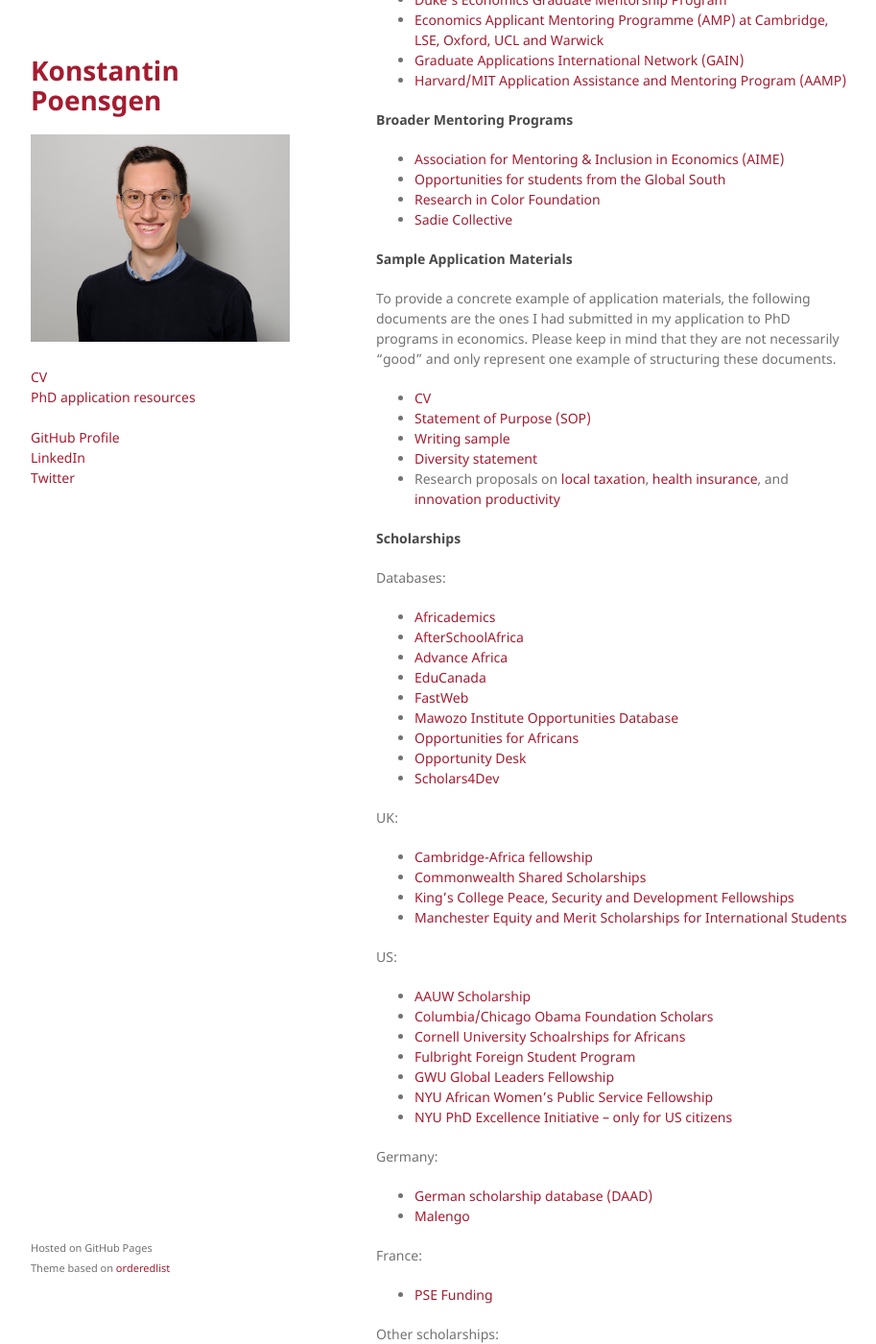
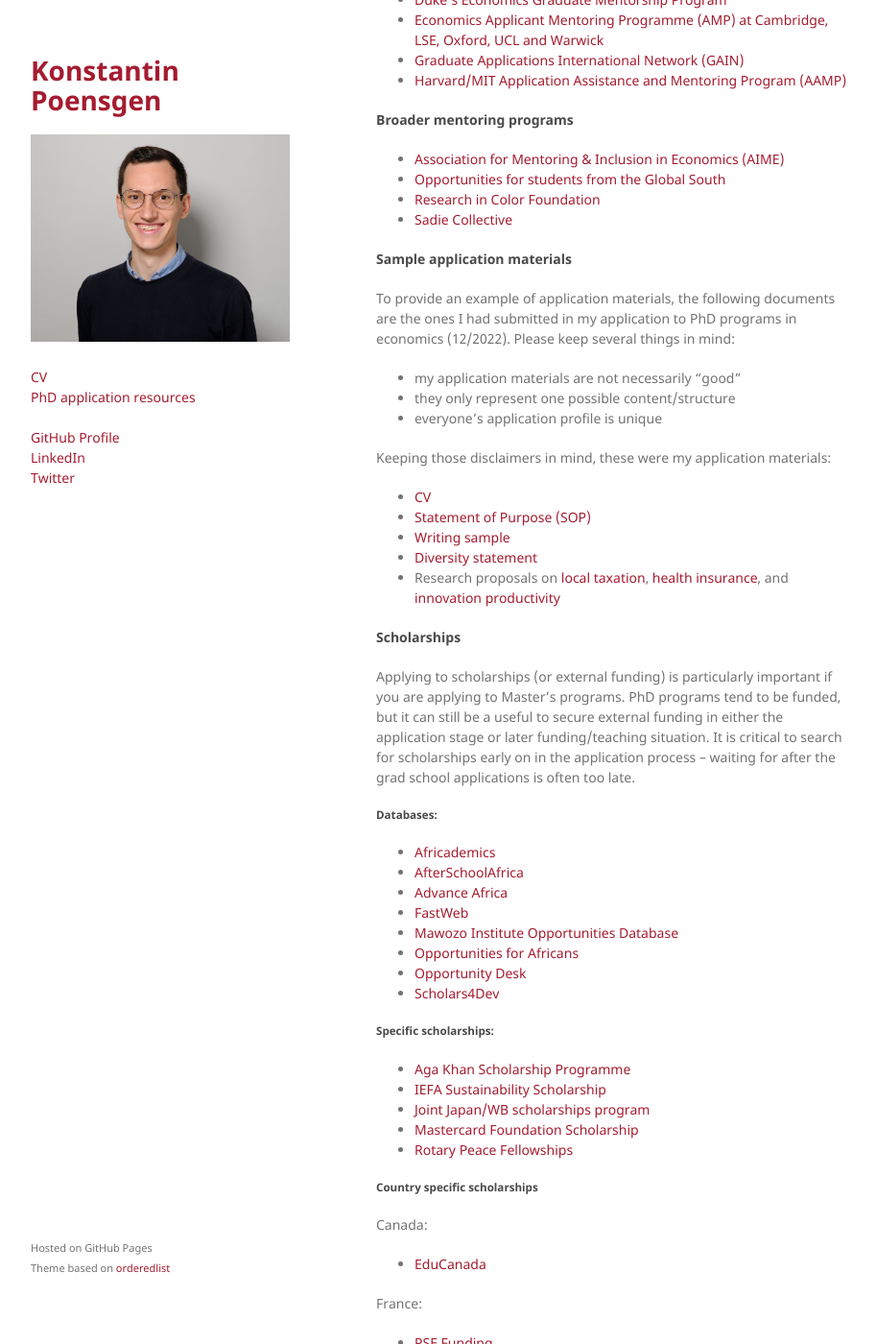
Before and after one commit to konstantinpoensgen/konstantinpoensgen.github.io, a Jekyll site: the page built from pages/phd-economics-application-advice.md, in a window 1280 px wide and 1400 px high, scrolled down 792 px. Shown: the whole window at 96% size, without its empty margins (178-1091 px from the left). Built offline with Jekyll 4.4.1, drawn with Linux system fonts in a browser that asks for light colours; our own code applies the rules of GitHub Pages for plain Markdown files; some of the changed text lies outside the part shown.

Commit message:
Updating information/phd application resources

```diff
--- a/pages/phd-economics-application-advice.md
+++ b/pages/phd-economics-application-advice.md
@@ -10,11 +10,11 @@ This page collects resources related to graduate school applications in economic
 3. PhD application mentoring programs
 4. Broader mentoring programs
 5. Sample application materials
-6. Scholarships
+6. Scholarship information
 
 If you have information that could be added, please email me (konstantinpoensgen [at] fas.harvard.edu).
 
-#### General Resources
+#### General resources
 - AEA on [preparing for graduate school](https://www.aeaweb.org/resources/students/grad-prep) and [suggested timeline](https://www.aeaweb.org/resources/students/grad-prep/timeline)
 - [Guide for students considering a PhD - Dick Startz](https://econ.ucsb.edu/~startz/A%20Guide%20for%20UCSB%20Undergraduates%20Considering%20a%20PhD%20in%20Economics.pdf)
 - [Extensive application guide - Torsha Chakravorty, Aishwarya Kekre, Prerna Kundu, Lakshya Narula and Vaibhav Oiha](https://www.dropbox.com/sh/3kcg3puxw34garw/AABiW6A1VdZ_Ll_hQ2ZFfY8Na?dl=0&preview=Econ_PhD_Guide.pdf)
@@ -24,26 +24,30 @@ If you have information that could be added, please email me (konstantinpoensgen
 - [Advice for applying to grad school in Economics - Susan Athey](https://gsb-faculty.stanford.edu/susan-athey/professional-advice/)
 - [Resources for economics students including on applications - EconThaki](https://econthaki.github.io/recursos/2021/01/05/recursos.html)
 
-#### Standardized Tests
+#### Standardized tests
 - [GRE study resources collected by GAIN](https://docs.google.com/document/d/1PTFDZv1YY0iL_lSH8XOovIWQ-BeXfIuRYSjiRngaBSw/edit?usp=sharing)
 - [Free TOEFL study resources](https://konstantinpoensgen.github.io/pages/free-toefl-prep.html)
 
-#### PhD Application Mentoring Programs
+#### PhD application mentoring programs
 - [Duke’s Economics Graduate Mentorship Program](https://econ.duke.edu/phd-program/prospective-students/graduate-mentorship-program)
 - [Economics Applicant Mentoring Programme (AMP) at Cambridge, LSE, Oxford, UCL and Warwick](https://www.lse.ac.uk/economics/study/research/applicant-mentoring-programme)
 - [Graduate Applications International Network (GAIN)](https://gain-network.net)
 - [Harvard/MIT Application Assistance and Mentoring Program (AAMP)](https://economics.mit.edu/academic-programs/phd-program/admissions)
 
-#### Broader Mentoring Programs
+#### Broader mentoring programs
 - [Association for Mentoring & Inclusion in Economics (AIME)](https://econmentoring.org)
 - [Opportunities for students from the Global South](https://docs.google.com/document/d/1E7tLbAve7G4BEg4Qeg065H_nbrsHYRvR/edit?usp=sharing&ouid=104515044926447535592&rtpof=true&sd=true)
 - [Research in Color Foundation](https://www.researchincolor.org)
 - [Sadie Collective](https://www.sadiecollective.org)
 
-#### Sample Application Materials
+#### Sample application materials
 
-To provide a concrete example of application materials, the following documents are the ones I had submitted in my application to PhD programs in economics. Please keep in mind that they are not necessarily "good" and only represent one example of structuring these documents.
+To provide an example of application materials, the following documents are the ones I had submitted in my application to PhD programs in economics (12/2022). Please keep several things in mind:
+- my application materials are not necessarily "good"
+- they only represent one possible content/structure
+- everyone's application profile is unique
 
+Keeping those disclaimers in mind, these were my application materials:
 - [CV]({{ konstantinpoensgen.github.io }}/docs/phd_applications/cv_poensgen.pdf)
 - [Statement of Purpose (SOP)]({{ konstantinpoensgen.github.io }}/docs/phd_applications/poensgen_sop_harvard_econ.pdf)
 - [Writing sample]({{ konstantinpoensgen.github.io }}/docs/phd_applications/poensgen_writingsample.pdf)
@@ -52,16 +56,36 @@ To provide a concrete example of application materials, the following documents
 
 #### Scholarships
 
-Databases:
+Applying to scholarships (or external funding) is particularly important if you are applying to Master's programs. PhD programs tend to be funded, but it can still be a useful to secure external funding in either the application stage or later funding/teaching situation. It is critical to search for scholarships early on in the application process -- waiting for after the grad school applications is often too late.
+
+##### Databases:
 - [Africademics](https://africademics.com)
 - [AfterSchoolAfrica](https://www.afterschoolafrica.com)
 - [Advance Africa](https://www.advance-africa.com)
-- [EduCanada](https://www.educanada.ca/scholarships-bourses/non_can/index.aspx?lang=eng)
 - [FastWeb](https://www.fastweb.com)
 - [Mawozo Institute Opportunities Database](https://mawazoinstitute.org/opportunities-database)
 - [Opportunities for Africans](https://www.opportunitiesforafricans.com)
 - [Opportunity Desk](https://opportunitydesk.org/category/fellowships-and-scholarships/)
 - [Scholars4Dev](https://www.scholars4dev.com)
+
+##### Specific scholarships:
+- [Aga Khan Scholarship Programme](https://www.akdn.org/our-agencies/aga-khan-foundation/international-scholarship-programme)
+- [IEFA Sustainability Scholarship](https://www.iefa.org/scholarships/3528/Sustainability_Scholarship)
+- [Joint Japan/WB scholarships program](https://www.worldbank.org/en/programs/scholarships)
+- [Mastercard Foundation Scholarship](https://mastercardfdn.org/all/scholars/)
+- [Rotary Peace Fellowships](https://www.rotary.org/en/our-programs/peace-fellowships)
+
+##### Country specific scholarships
+
+Canada:
+- [EduCanada](https://www.educanada.ca/scholarships-bourses/non_can/index.aspx?lang=eng)
+
+France:
+- [PSE Funding](https://www.parisschoolofeconomics.eu/IMG/pdf/funding-opportunities-pse.pdf)
+
+Germany:
+- [German scholarship database (DAAD)](https://www2.daad.de/deutschland/stipendium/datenbank/en/21148-scholarship-database/)
+- [Malengo](https://malengo.org)
 
 UK:
 - [Cambridge-Africa fellowship](https://www.cambridge-africa.cam.ac.uk/opportunities/study/)
@@ -78,18 +102,4 @@ US:
 - [NYU African Women’s Public Service Fellowship](https://wagner.nyu.edu/admissions/financial-aid/fellowships)
 - [NYU PhD Excellence Initiative -- only for US citizens](https://www.phdexcellence.org/about/)
 
-Germany:
-- [German scholarship database (DAAD)](https://www2.daad.de/deutschland/stipendium/datenbank/en/21148-scholarship-database/)
-- [Malengo](https://malengo.org)
-
-France:
-- [PSE Funding](https://www.parisschoolofeconomics.eu/IMG/pdf/funding-opportunities-pse.pdf)
-
-Other scholarships:
-- [Aga Khan Scholarship Programme](https://www.akdn.org/our-agencies/aga-khan-foundation/international-scholarship-programme)
-- [IEFA Sustainability Scholarship](https://www.iefa.org/scholarships/3528/Sustainability_Scholarship)
-- [Joint Japan/WB scholarships program](https://www.worldbank.org/en/programs/scholarships)
-- [Mastercard Foundation Scholarship](https://mastercardfdn.org/all/scholars/)
-- [Rotary Peace Fellowships](https://www.rotary.org/en/our-programs/peace-fellowships)
-
 [<font size="1"> back to main page </font>](https://konstantinpoensgen.github.io/)
```
Also changed, not shown: README.md (+2 -4 lines).
